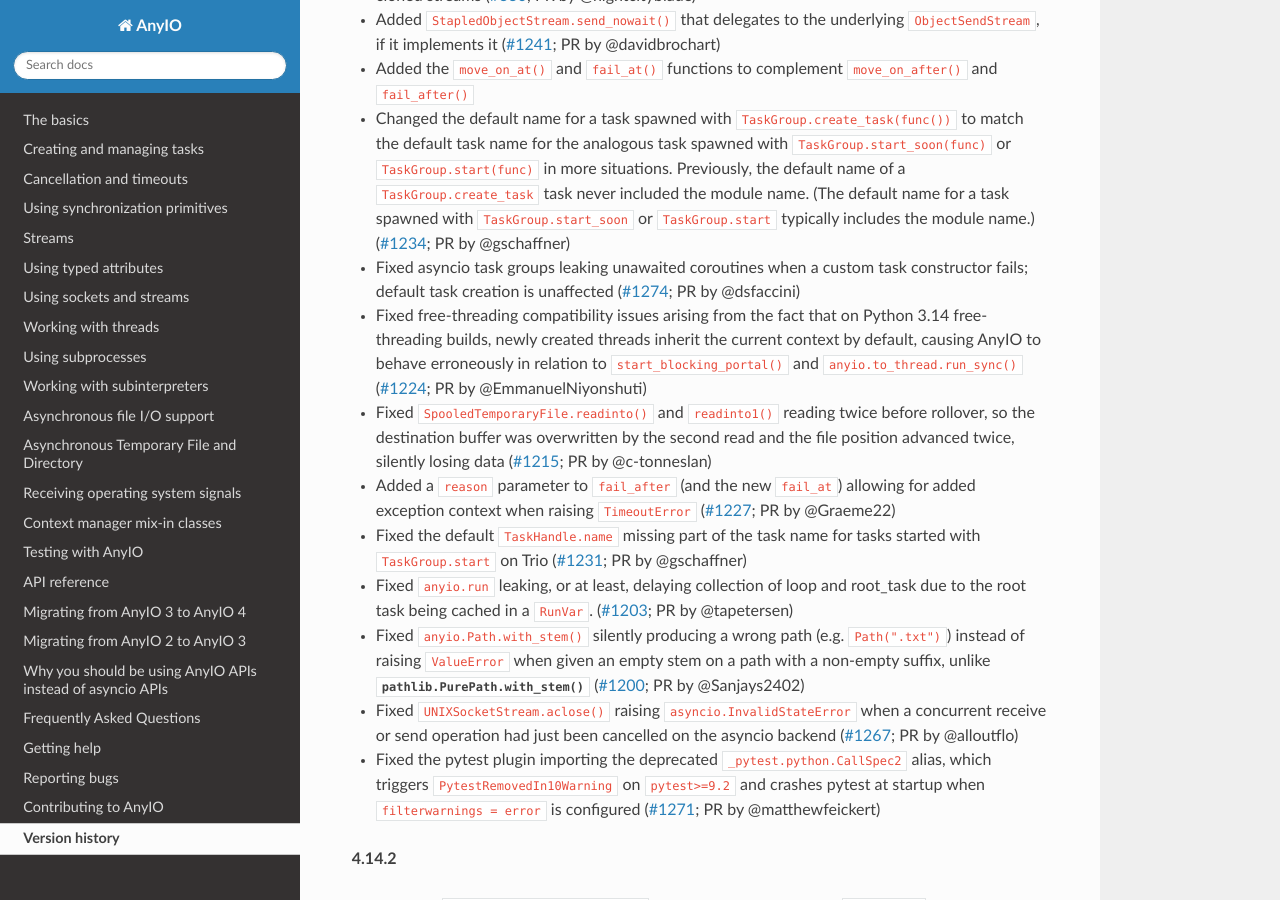
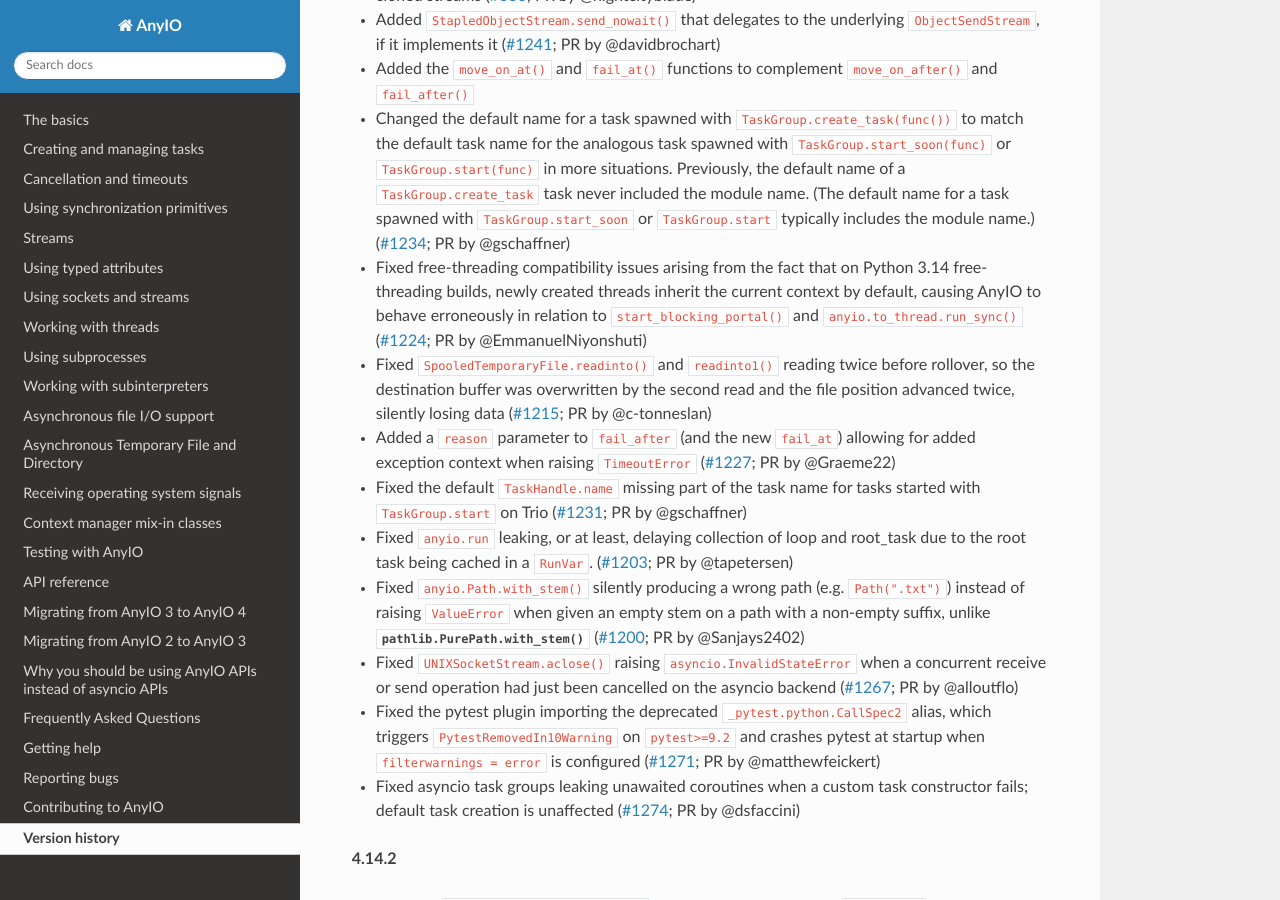
Before and after one commit to agronholm/anyio, a Sphinx documentation site: the page built from docs/versionhistory.rst, in a window 1280 px wide and 900 px high, scrolled down 345 px. Built offline with Sphinx 7.4.7 and the Read the Docs theme 3.1.0, drawn with Linux system fonts in a browser that asks for light colours; the version number could not be read and is left out; some of the changed lines change nothing that is shown.

Commit message:
Moved the changelog entry

```diff
--- a/docs/versionhistory.rst
+++ b/docs/versionhistory.rst
@@ -23,9 +23,6 @@ This library adheres to `Semantic Versioning 2.0 <http://semver.org/>`_.
   module name. (The default name for a task spawned with ``TaskGroup.start_soon`` or
   ``TaskGroup.start`` typically includes the module name.)
   (`#1234 <https://github.com/agronholm/anyio/pull/1234>`_; PR by @gschaffner)
-- Fixed asyncio task groups leaking unawaited coroutines when a custom task constructor
-  fails; default task creation is unaffected
-  (`#1274 <https://github.com/agronholm/anyio/issues/1274>`_; PR by @dsfaccini)
 - Fixed free-threading compatibility issues arising from the fact that on Python 3.14
   free-threading builds, newly created threads inherit the current context by default,
   causing AnyIO to behave erroneously in relation to ``start_blocking_portal()`` and
@@ -55,6 +52,9 @@ This library adheres to `Semantic Versioning 2.0 <http://semver.org/>`_.
   which triggers ``PytestRemovedIn10Warning`` on ``pytest>=9.2`` and crashes pytest at
   startup when ``filterwarnings = error`` is configured
   (`#1271 <https://github.com/agronholm/anyio/issues/1271>`_; PR by @matthewfeickert)
+- Fixed asyncio task groups leaking unawaited coroutines when a custom task constructor
+  fails; default task creation is unaffected
+  (`#1274 <https://github.com/agronholm/anyio/issues/1274>`_; PR by @dsfaccini)
 
 **4.14.2**
 
```
